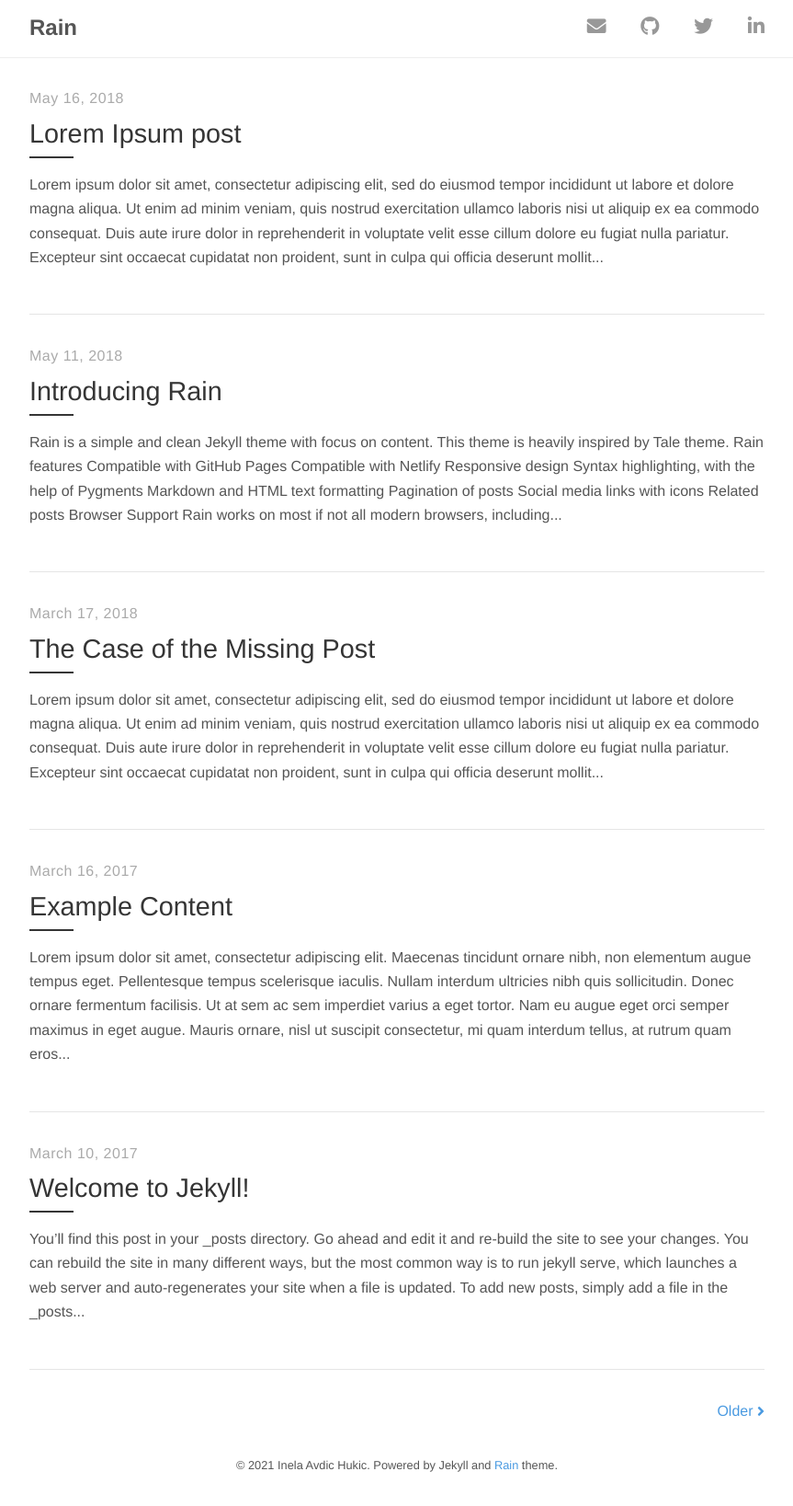
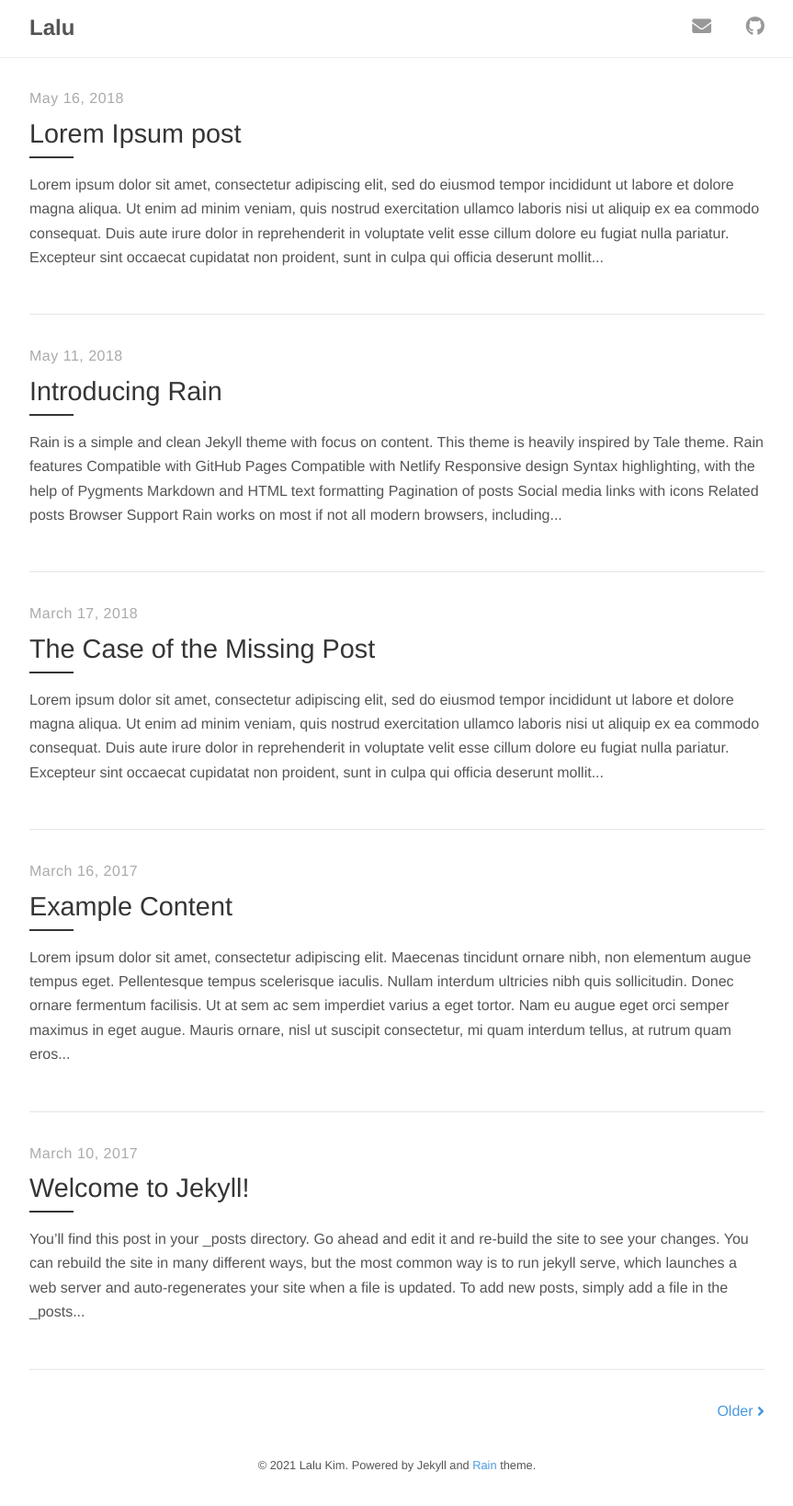
Before and after one commit to moseory/moseory.github.io., a Jekyll site: the page built from index.html, in a window 1280 px wide. Shown: the whole page at 92% size, without its empty margins (208-1071 px from the left). Built offline with Jekyll 4.4.1, drawn with Linux system fonts in a browser that asks for light colours; nearby versions of some CDN libraries; the list of posts is cut into pages by our own code.

Commit message:
Update _config.yml

```diff
--- a/_config.yml
+++ b/_config.yml
@@ -1,13 +1,12 @@
 # Site settings
-title:          Rain
+title:          Lalu
 description:    "Rain is a simple and clean Jekyll theme with focus on content."
-url:            https://github.com/inelaah/rain
-
+url:            moseory.github.io
 # Author
 author:
-  name:         Inela Avdic Hukic
-  email:        inelaah@gmail.com
-  url:          https://inelaah.com
+  name:         Lalu Kim
+  email:        deepdeep.moho@gmail.com
+  url:
 
 # Build settings
 markdown:       kramdown
@@ -34,7 +33,5 @@ related_posts_section:
 
 # Links to social media
 social:
-  email: inelaah@gmail.com
-  github: https://github.com/inelaah
-  twitter: https://twitter.com
-  linkedin: https://ba.linkedin.com/in/inela-avdic-hukic-322354131
+  email: deepdeep.moho@gmail.com
+  github: https://moseory.github.io/
```
